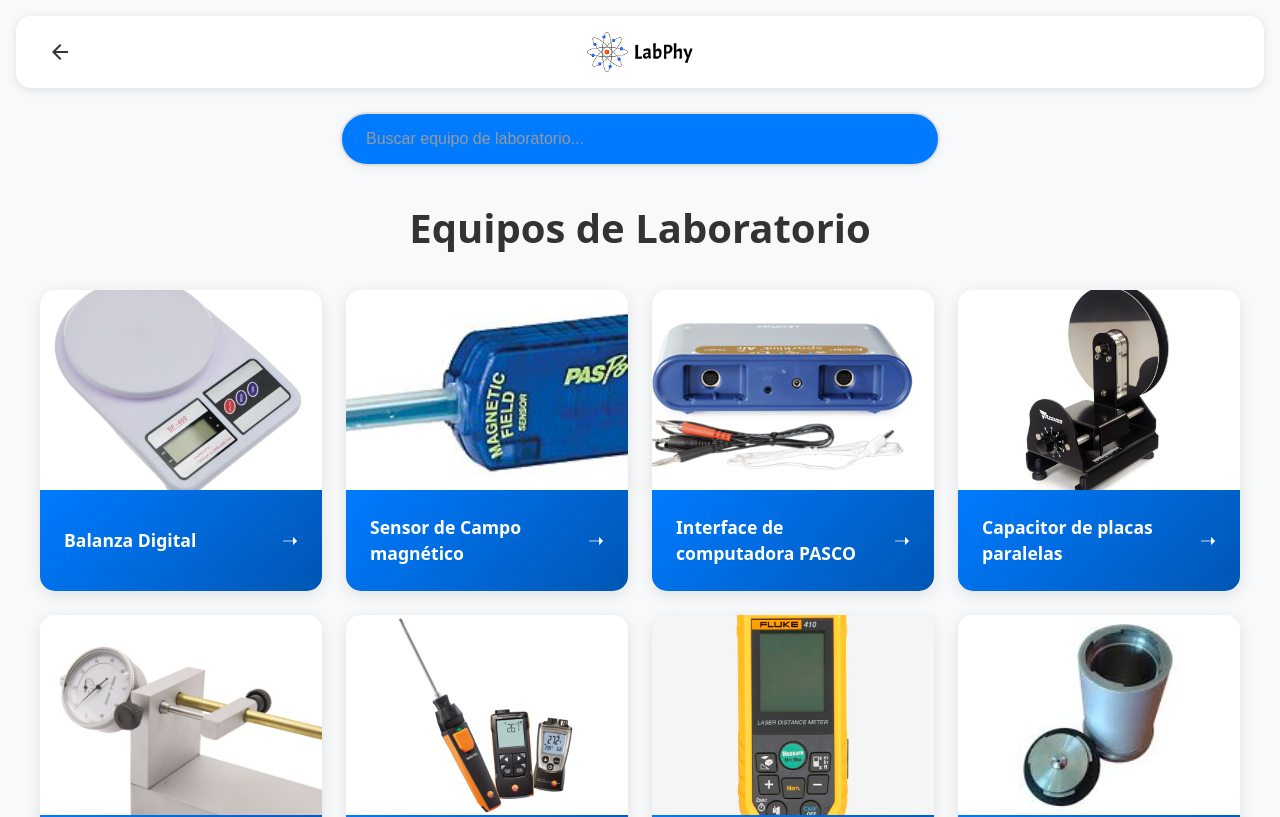
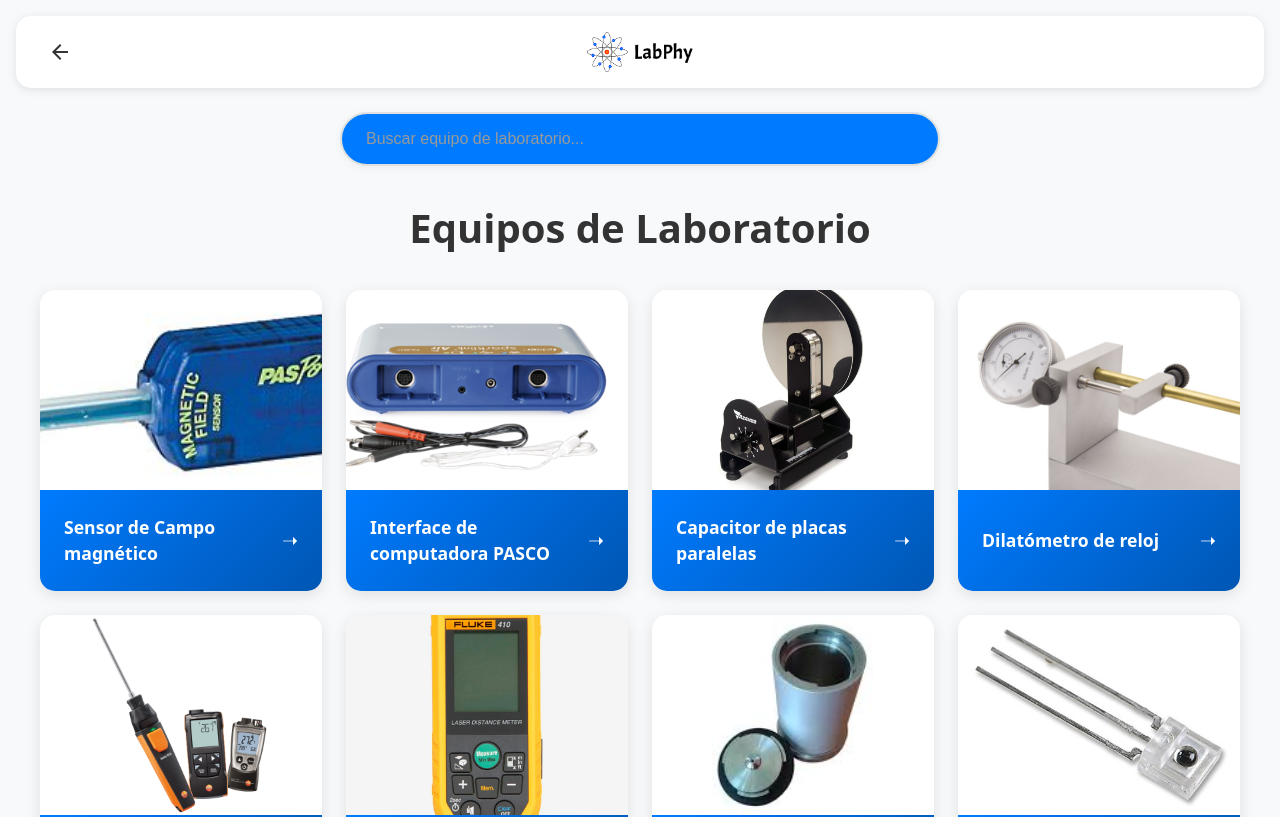
Before and after one commit to Dante1128/LabPhy, a React (Vite) app: page /lab-items in a window 1280 px wide. Shown: the top 817 px of the page. Built offline with nearby package versions, Linux system fonts and the light colour scheme.

Commit message:
feat/remove-component

```diff
--- a/src/components/LabItems.jsx
+++ b/src/components/LabItems.jsx
@@ -3,7 +3,7 @@
 import "./Labitems.css";
 
 const labItems = [
-  { name: "Balanza Digital", route: "balanza-digital", image: "/image/balanza-digital.png" },
+ // { name: "Balanza Digital", route: "balanza-digital", image: "/image/balanza-digital.png" },
   //{ name: "Fuente de poder", route: "fuente-de-energia", image: "/image/pendulo.jpg" },
   { name: "Sensor de Campo magnético", route: "sensor-campo-magnetico", image: "/image/2-Sensor-de-campo-magnetico.jpg" },
   { name: "Interface de computadora PASCO", route: "interface-computadora-pasco", image: "/image/3-Interfaz-de-computadora-PASCO.png" },
```
